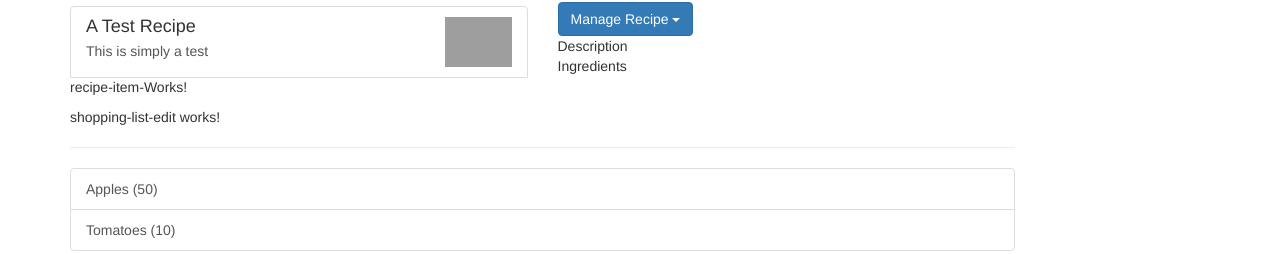
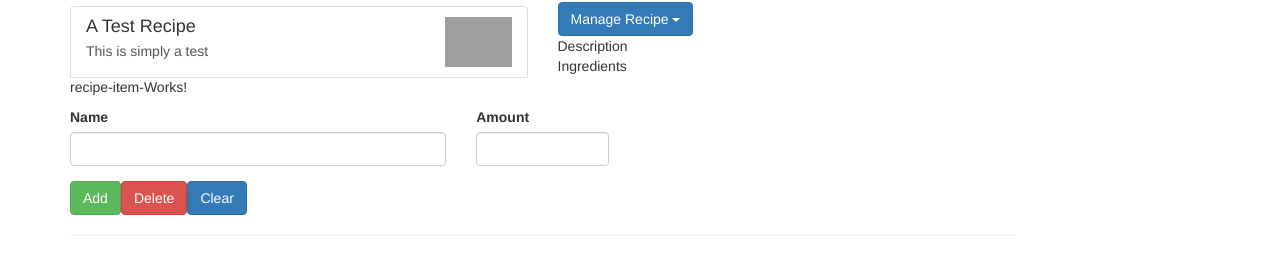
Before and after one commit to Steve-Stranczek/ShoppingListAngularApp, an Angular app: page / in a window 1280 px wide. Shown: the part 141-395 px from the top of the page. Built offline with nearby package versions, Linux system fonts and the light colour scheme; grey boxes are pictures that could not be loaded.

Commit message:
Updated shopping-list-edit html

```diff
--- a/src/app/ShoppingList/shopping-list-edit/shopping-list-edit.component.html
+++ b/src/app/ShoppingList/shopping-list-edit/shopping-list-edit.component.html
@@ -1 +1,23 @@
-<p>shopping-list-edit works!</p>
+<div class="row">
+    <div class="col-xs-12">
+        <form>
+            <div class="row">
+                <div class="col-sm-5 form-group">
+                    <label for="name">Name</label>
+                    <input type="text" id="name" class="form-control">
+                </div>
+                <div class="col-sm-2 form-group">
+                    <label for="amount">Amount</label>
+                    <input type="number" id="amount" class="form-control">
+                </div>
+            </div>
+            <div class="row">
+                <div class="col-xs-12">
+                    <button class="btn btn-success" type="submit">Add</button>
+                    <button class="btn btn-danger" type="button">Delete</button>
+                    <button class="btn btn-primary" type="button">Clear</button>
+                </div>
+            </div>
+        </form>
+    </div>
+</div>
```
